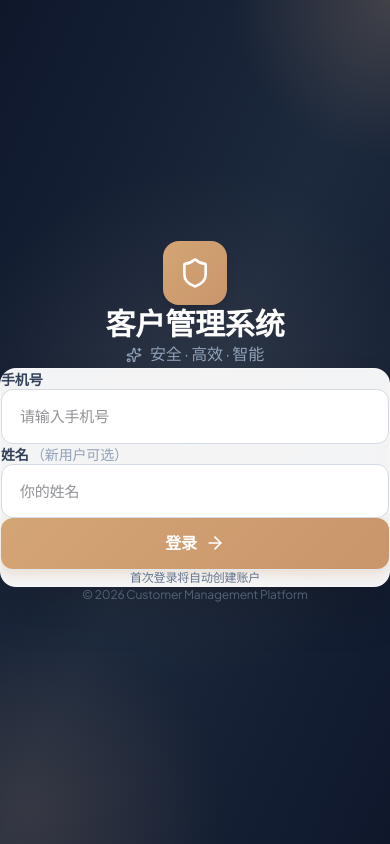
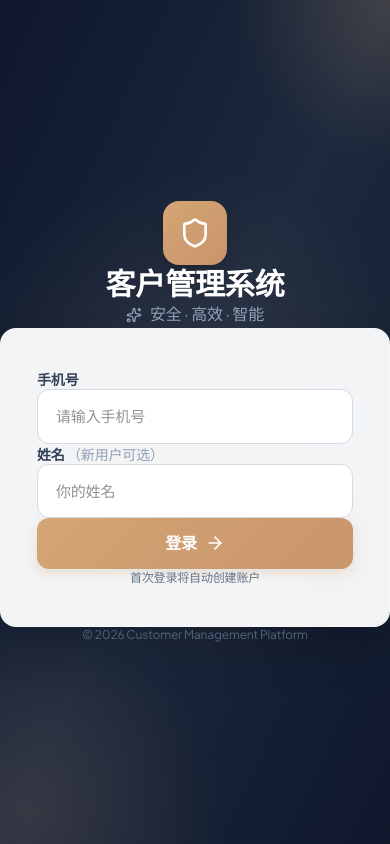
Before and after one commit to fangtian313-sys/customer-mgmt-app, a React app in the folder frontend/: page /login in a window 390 px wide. Built offline with nearby package versions, Linux system fonts and the light colour scheme; the HTML template or start-up script is replaced by a standard one.

Commit message:
fix: improve login page spacing - text too close to edges
- Increase card internal padding to 40px vertical, 36px horizontal (inline style)
- Increase form field spacing from space-y-4 to space-y-5
- Increase outer container padding for better mobile/desktop spacing

```diff
--- a/frontend/src/pages/LoginPage.jsx
+++ b/frontend/src/pages/LoginPage.jsx
@@ -45,7 +45,7 @@ export default function LoginPage() {
   };
 
   return (
-    <div className="min-h-screen relative overflow-hidden flex items-center justify-center px-4">
+    <div className="min-h-screen relative overflow-hidden flex items-center justify-center px-5 py-10 sm:px-8">
       {/* 背景渐变 */}
       <div className="absolute inset-0 bg-gradient-to-br from-slate-900 via-slate-800 to-slate-900" />
 
@@ -82,8 +82,8 @@ export default function LoginPage() {
         </div>
 
         {/* 玻璃态卡片 */}
-        <div className="glass-effect rounded-2xl p-8 shadow-2xl backdrop-blur-xl"
-             style={{ background: 'rgba(255, 255, 255, 0.95)' }}>
+        <div className="glass-effect rounded-2xl shadow-2xl backdrop-blur-xl"
+             style={{ background: 'rgba(255, 255, 255, 0.95)', padding: '40px 36px' }}>
           {error && (
             <div className="mb-6 p-4 rounded-xl flex items-center gap-3 animate-fade-in"
                  style={{ background: 'var(--danger-light)', color: 'var(--danger)' }}>
@@ -94,7 +94,7 @@ export default function LoginPage() {
             </div>
           )}
 
-          <div className="space-y-4">
+          <div className="space-y-5">
             <div>
               <label className="block text-sm font-semibold text-slate-700 mb-2">手机号</label>
               <input
```
